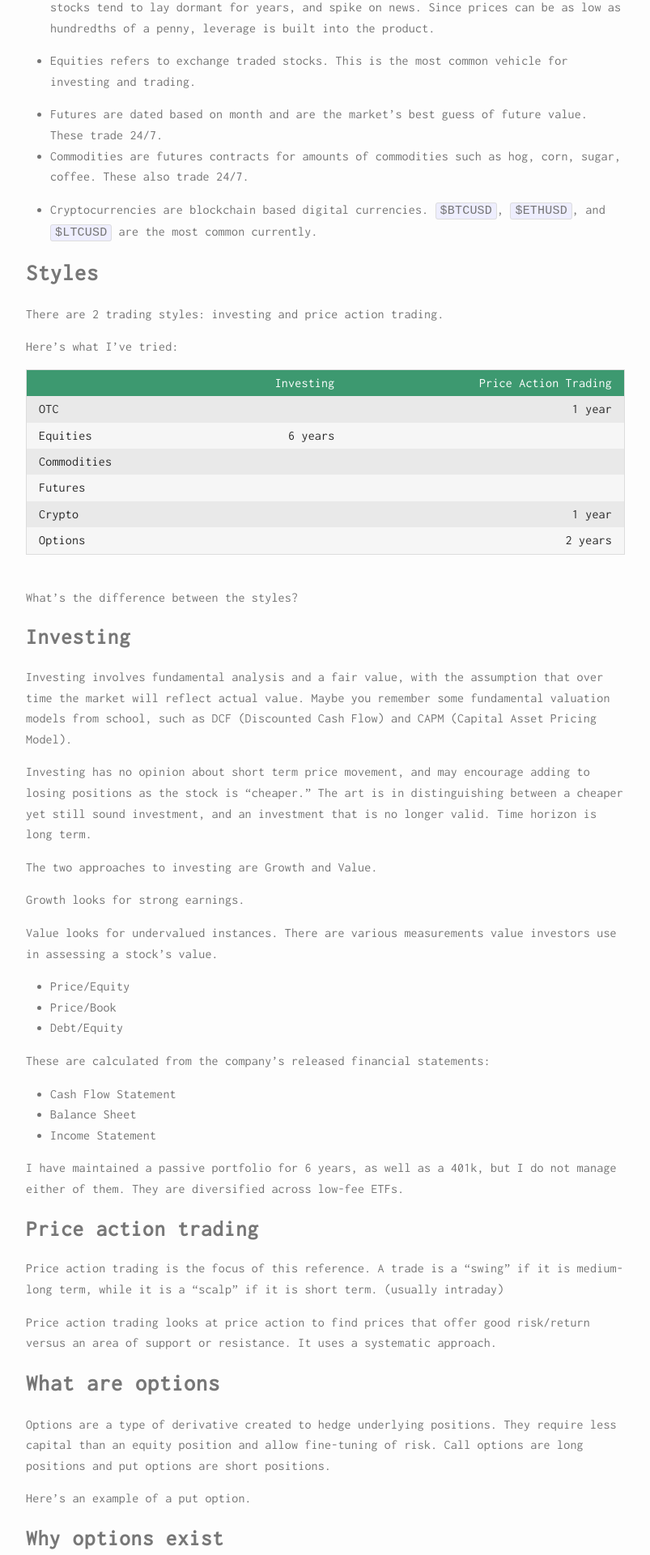
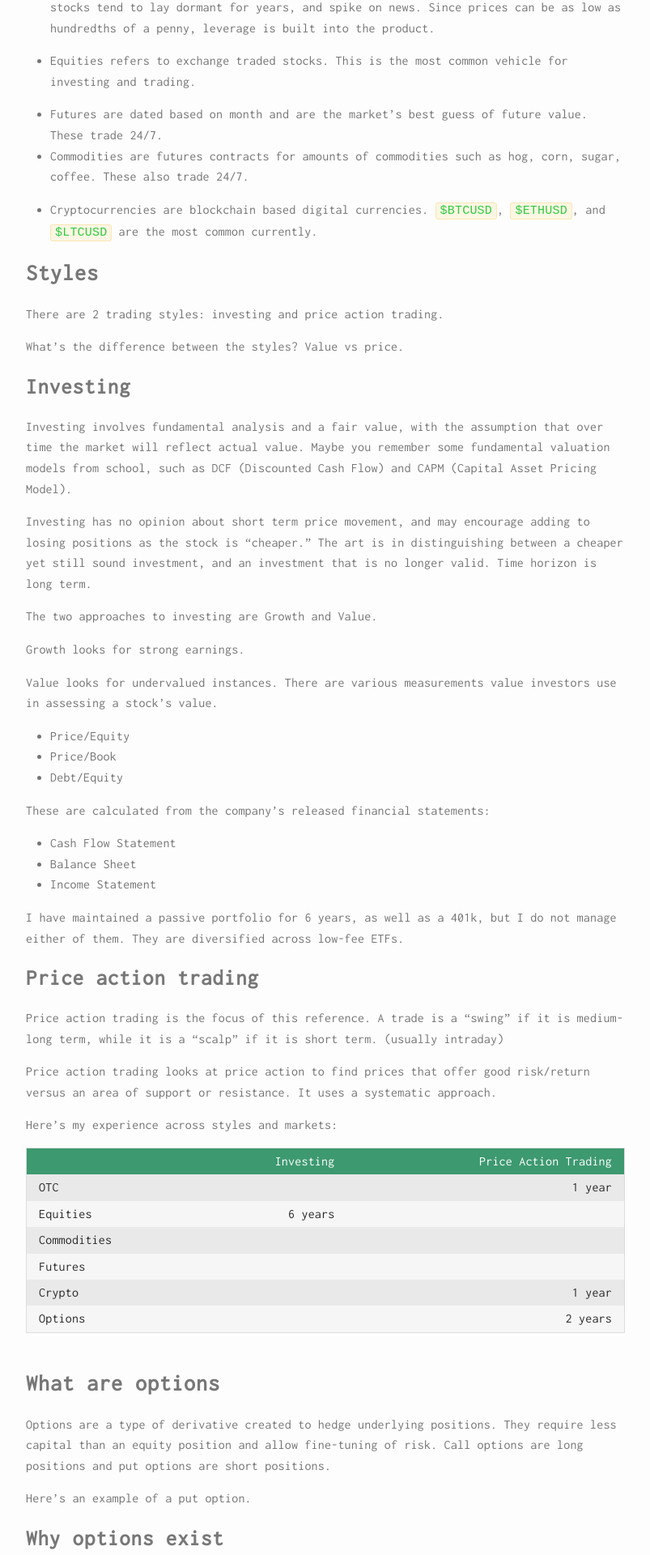
Before and after one commit to ale627/ale627.github.io, a Jekyll site: the page built from trading.md, in a window 1280 px wide. Shown: the part 1068-2988 px from the top of the page at 81% size, without its empty margins (238-1041 px from the left). Built offline with Jekyll 4.4.1, drawn with Linux system fonts in a browser that asks for light colours; some web fonts are replaced.

Commit message:
some more edits ofc

```diff
--- a/_sass/minima.scss
+++ b/_sass/minima.scss
@@ -6,9 +6,9 @@
 //$base-font-family: 'Arimo', sans-serif !default;
 $base-font-family: 'Chivo', sans-serif !default;
 
-
 $base-font-size:   16px !default;
 $base-font-weight: 400 !default;
+
 $small-font-size:  $base-font-size * 0.875 !default;
 
 $second-font-family: 'Inconsolata', monospace;
@@ -16,12 +16,14 @@ $second-font-family: 'Inconsolata', monospace;
 
 
 $base-line-height: 1.5 !default;
-
 $spacing-unit:     30px !default;
 
+
+//colors
 $text-color:       #757575 !default;  //light-blue darken-4 materialize
 $background-color: #fdfdfd !default; //whiteish
 $brand-color:      #0080ff !default; //blue
+
 $head-color: 	   #85144b !default; //maroon, http://clrs.cc/
 $grey-color:       #aaaaaa !default;
 $grey-color-light: lighten($grey-color, 20%) !default;
@@ -29,6 +31,11 @@ $grey-color-dark:  darken($grey-color, 20%) !default;
 
 $post-color:	   $grey-color-dark;
 $title-color:	   #2ecc40;  //green, http://clrs.cc/
+
+$table-color:	   #3D9970;
+$code-color:	   #fdf6e3;
+
+
 
 
 // Width of the content area
--- a/_sass/minima/_base.scss
+++ b/_sass/minima/_base.scss
@@ -180,9 +180,10 @@ blockquote {
 pre,
 code {
   @include relative-font-size(0.9375);
-  border: 1px solid $grey-color-light;
+  border: 1px solid darken($code-color, 10%);
   border-radius: 3px;
-  background-color: #eef;
+  background-color: $code-color;
+  color: $title-color;
 }
 
 code {
--- a/trading.md
+++ b/trading.md
@@ -27,18 +27,7 @@ There are 6 markets to trade: OTC, equities, futures, commodities, cryptocurrenc
 # Styles
 There are 2 trading styles: investing and price action trading.
 
-Here's what I've tried:
-
-|                  | Investing | Price Action Trading |
-|------------------|----------:|---------------------:|
-| OTC              |           | 1 year               |
-| Equities         | 6 years   |                      |
-| Commodities      |           |                      |
-| Futures          |           |                      |
-| Crypto           |           | 1 year               |
-| Options          |           | 2 years              |
-
-What's the difference between the styles?
+What's the difference between the styles?  Value vs price.
 
 ## Investing
 Investing involves fundamental analysis and a fair value, with the assumption that over time the market will reflect actual value.  Maybe you remember some fundamental valuation models from school, such as DCF (Discounted Cash Flow) and CAPM (Capital Asset Pricing Model).
@@ -68,6 +57,17 @@ I have maintained a passive portfolio for 6 years, as well as a 401k, but I do n
 Price action trading is the focus of this reference. A trade is a "swing" if it is medium-long term, while it is a "scalp" if it is short term. (usually intraday)
 
 Price action trading looks at price action to find prices that offer good risk/return versus an area of support or resistance.  It uses a systematic approach.
+
+Here's my experience across styles and markets:
+
+|                  | Investing | Price Action Trading |
+|------------------|----------:|---------------------:|
+| OTC              |           | 1 year               |
+| Equities         | 6 years   |                      |
+| Commodities      |           |                      |
+| Futures          |           |                      |
+| Crypto           |           | 1 year               |
+| Options          |           | 2 years              |
 
 # What are options
 Options are a type of derivative created to hedge underlying positions.  They require less capital than an equity position and allow fine-tuning of risk.  Call options are long positions and put options are short positions.
```
Also changed, not shown: important.md (+2 -2 lines), 11 other files.
